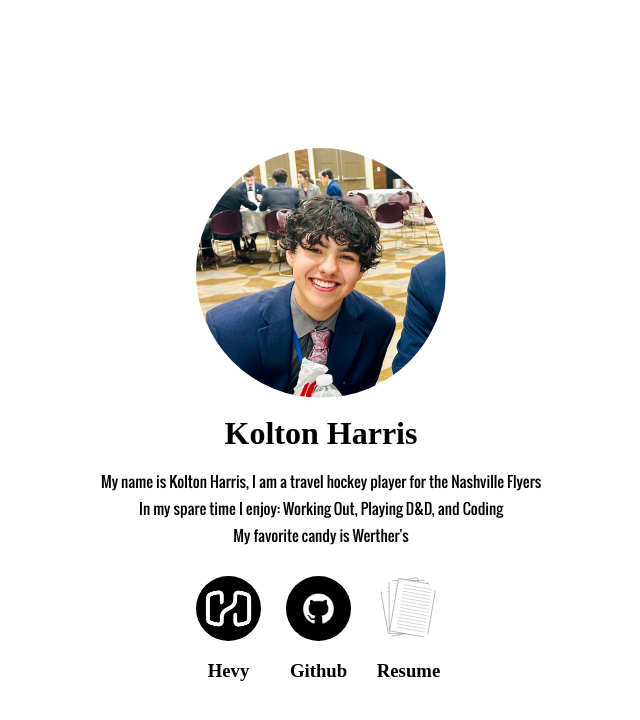
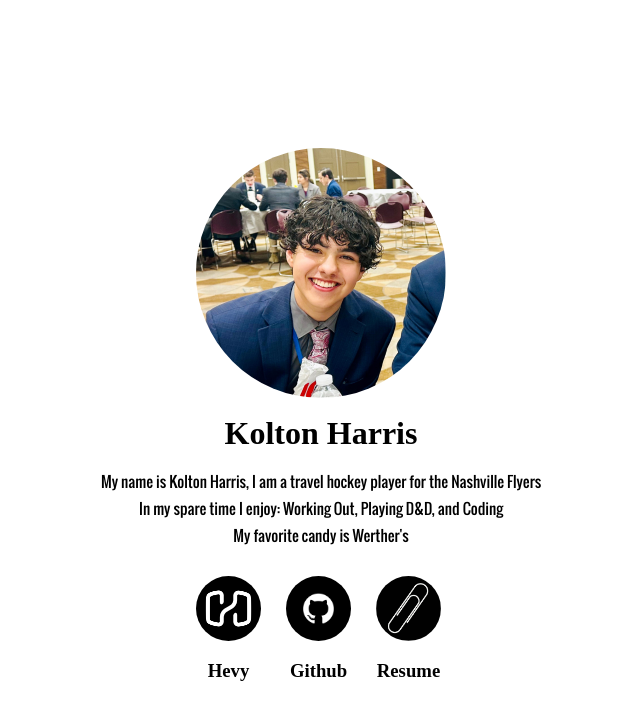
Before and after one commit to HockeyDude7922/KoltonHarris, a plain HTML site: page index.html in a window 1280 px wide. Shown: the whole page, without its empty margins (319-959 px from the left). Drawn offline with Linux system fonts and the light colour scheme; files whose address does not match are found by name.

Commit message:
Update index.html

```diff
--- a/index.html
+++ b/index.html
@@ -34,7 +34,7 @@
       </div>
       <div class="link-container">
         <a href="/IMGS/Resume.png">
-          <img src="IMGS/papers.svg" class="link-img" style="padding: 10px;" alt="Link to Resume">
+          <img src="IMGS/PaperClip.png" class="link-img" style="padding: 10px;" alt="Link to Resume">
         </a>
         <h3>Resume</h3>
   </div>
```
